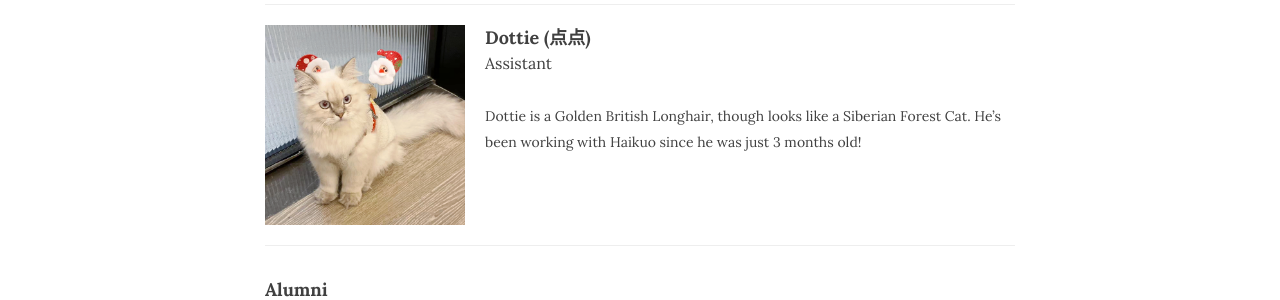
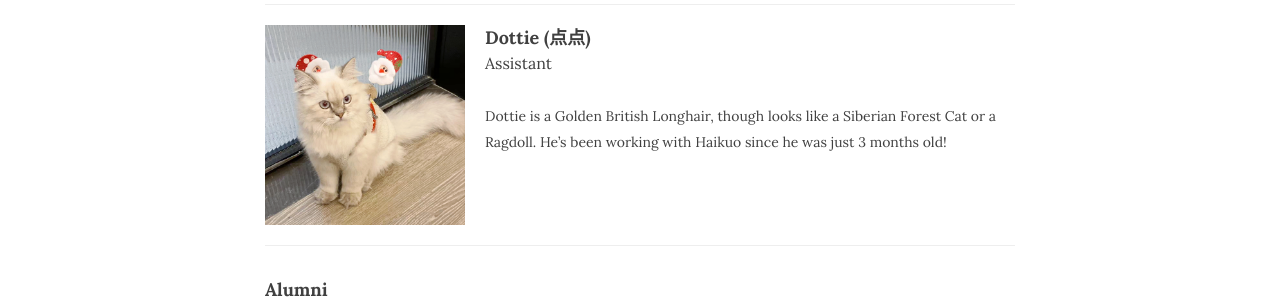
Before and after one commit to TheLiLab/thelilab.github.io, a Jekyll site: the page built from team.md, in a window 1280 px wide and 900 px high, scrolled down 1695 px. Shown: the part 256-556 px from the top of the window. Built offline with Jekyll 4.4.1, drawn with Linux system fonts in a browser that asks for light colours; nearby versions of some CDN libraries.

Commit message:
Update team.md

```diff
--- a/team.md
+++ b/team.md
@@ -108,7 +108,7 @@ bigimg:
       Assistant<br>
     </span>
     <span style="font-size: 14px;">
-      <br>Dottie is a Golden British Longhair, though looks like a Siberian Forest Cat. He’s been working with Haikuo since he was just 3 months old!
+      <br>Dottie is a Golden British Longhair, though looks like a Siberian Forest Cat or a Ragdoll. He’s been working with Haikuo since he was just 3 months old!
     </span>
   </div></div>
 <hr>
```
